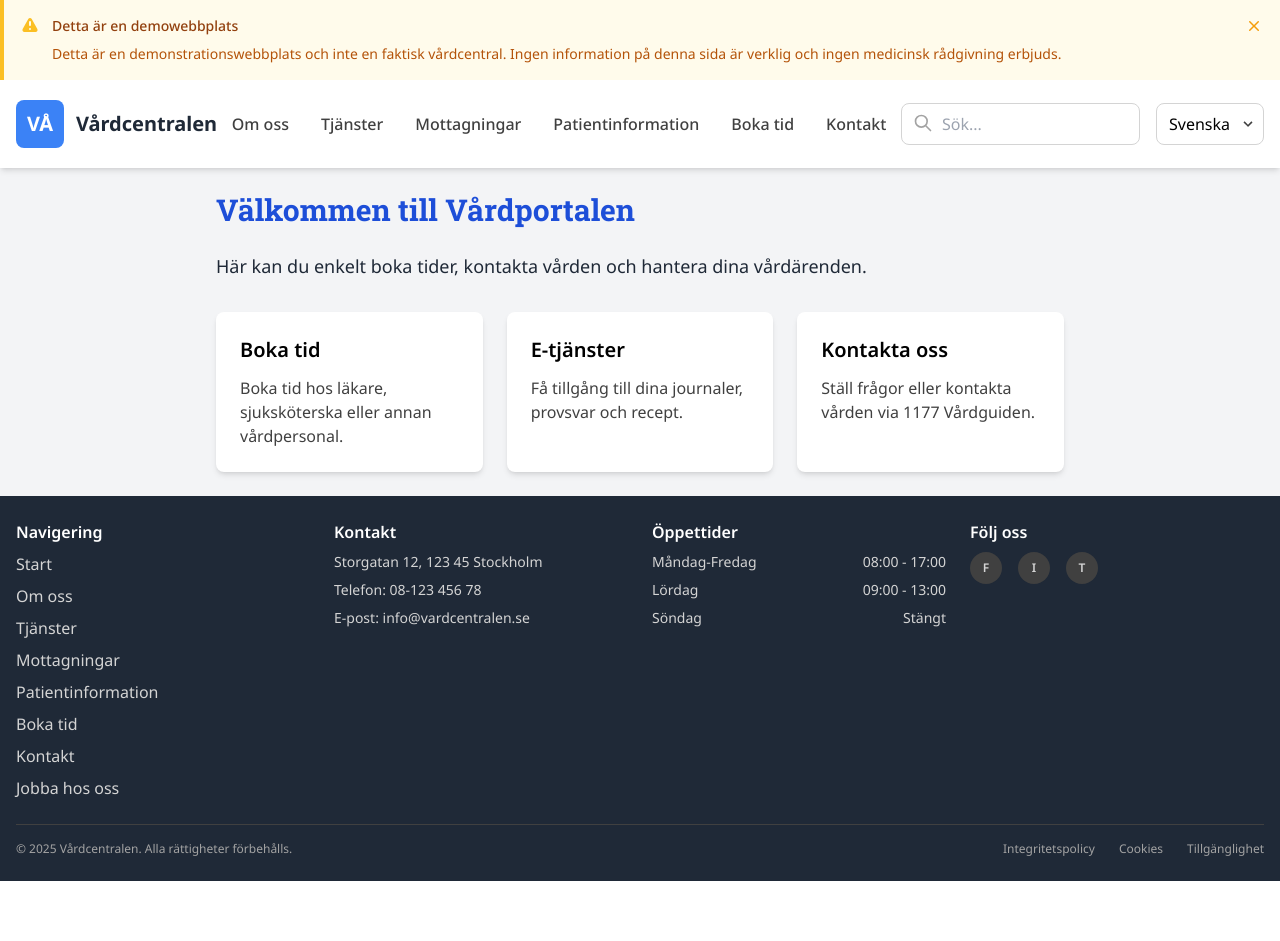
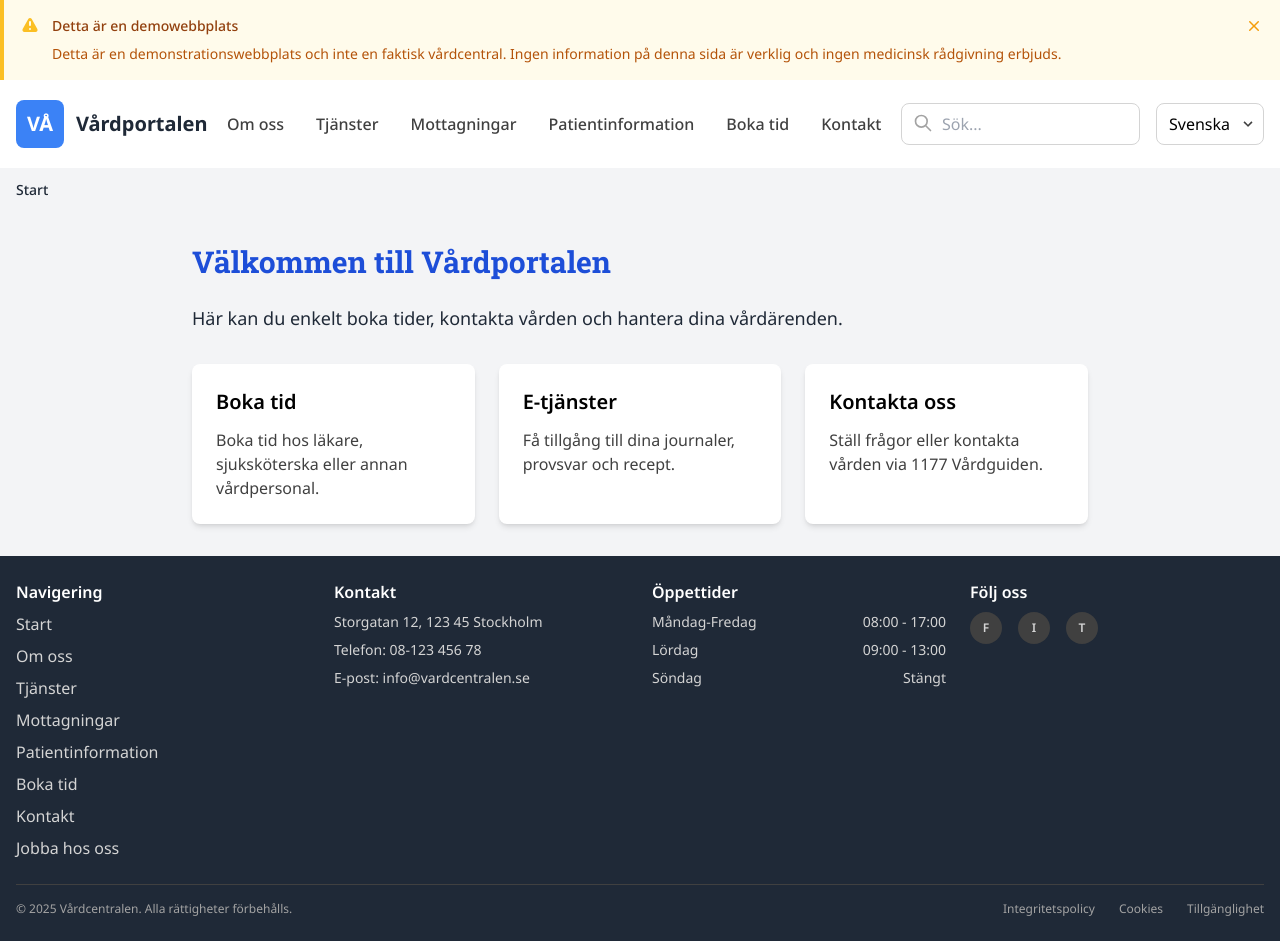
Before and after one commit to pattespatte/swedish-healthcare-demo-site, a Vue app: page / in a window 1280 px wide. Before the commit the page ends 881 px from the top, so only its background shows below. Built offline with nearby package versions, Linux system fonts and the light colour scheme.

Commit message:
feat: update header and home view components for improved navigation and layout

```diff
--- a/src/components/common/Header.vue
+++ b/src/components/common/Header.vue
@@ -92,7 +92,7 @@ const getOmOssPosition = () => {
 						<span class="text-white font-bold text-xl">VÅ</span>
 					</div>
 					<span class="ml-3 text-xl font-bold text-neutral-800"
-						>Vårdcentralen</span
+						>Vårdportalen</span
 					>
 				</router-link>
 
@@ -162,7 +162,9 @@ const getOmOssPosition = () => {
 				</nav>
 
 				<!-- Right side: Search and Language -->
-				<div class="hidden md:flex items-center space-x-4">
+				<div
+					class="hidden md:flex lg:hidden xl:flex items-center space-x-4"
+				>
 					<!-- Search functionality -->
 					<div class="relative">
 						<input
--- a/src/views/HomeView.vue
+++ b/src/views/HomeView.vue
@@ -1,13 +1,19 @@
-<script setup lang="ts"></script>
+<script setup lang="ts">
+import Breadcrumbs from "../components/common/Breadcrumbs.vue";
+</script>
 
 <template>
-	<main class="max-w-4xl mx-auto p-6">
+	<Breadcrumbs />
+
+	<div class="container mx-auto px-4 py-8">
+		<div class="max-w-4xl mx-auto">
+			<main>
 				<h1 class="text-3xl font-bold text-primary-700 mb-6">
 					Välkommen till Vårdportalen
 				</h1>
 				<p class="text-lg text-neutral-800 mb-8">
-			Här kan du enkelt boka tider, kontakta vården och hantera dina
-			vårdärenden.
+					Här kan du enkelt boka tider, kontakta vården och hantera
+					dina vårdärenden.
 				</p>
 
 				<div class="grid grid-cols-1 md:grid-cols-3 gap-6">
@@ -16,7 +22,8 @@
 							Boka tid
 						</h2>
 						<p class="text-neutral-700">
-					Boka tid hos läkare, sjuksköterska eller annan vårdpersonal.
+							Boka tid hos läkare, sjuksköterska eller annan
+							vårdpersonal.
 						</p>
 					</div>
 
@@ -25,7 +32,8 @@
 							E-tjänster
 						</h2>
 						<p class="text-neutral-700">
-					Få tillgång till dina journaler, provsvar och recept.
+							Få tillgång till dina journaler, provsvar och
+							recept.
 						</p>
 					</div>
 
@@ -34,9 +42,12 @@
 							Kontakta oss
 						</h2>
 						<p class="text-neutral-700">
-					Ställ frågor eller kontakta vården via 1177 Vårdguiden.
+							Ställ frågor eller kontakta vården via 1177
+							Vårdguiden.
 						</p>
 					</div>
 				</div>
 			</main>
+		</div>
+	</div>
 </template>
```
Lines whose indentation alone changed are shown as unchanged.
